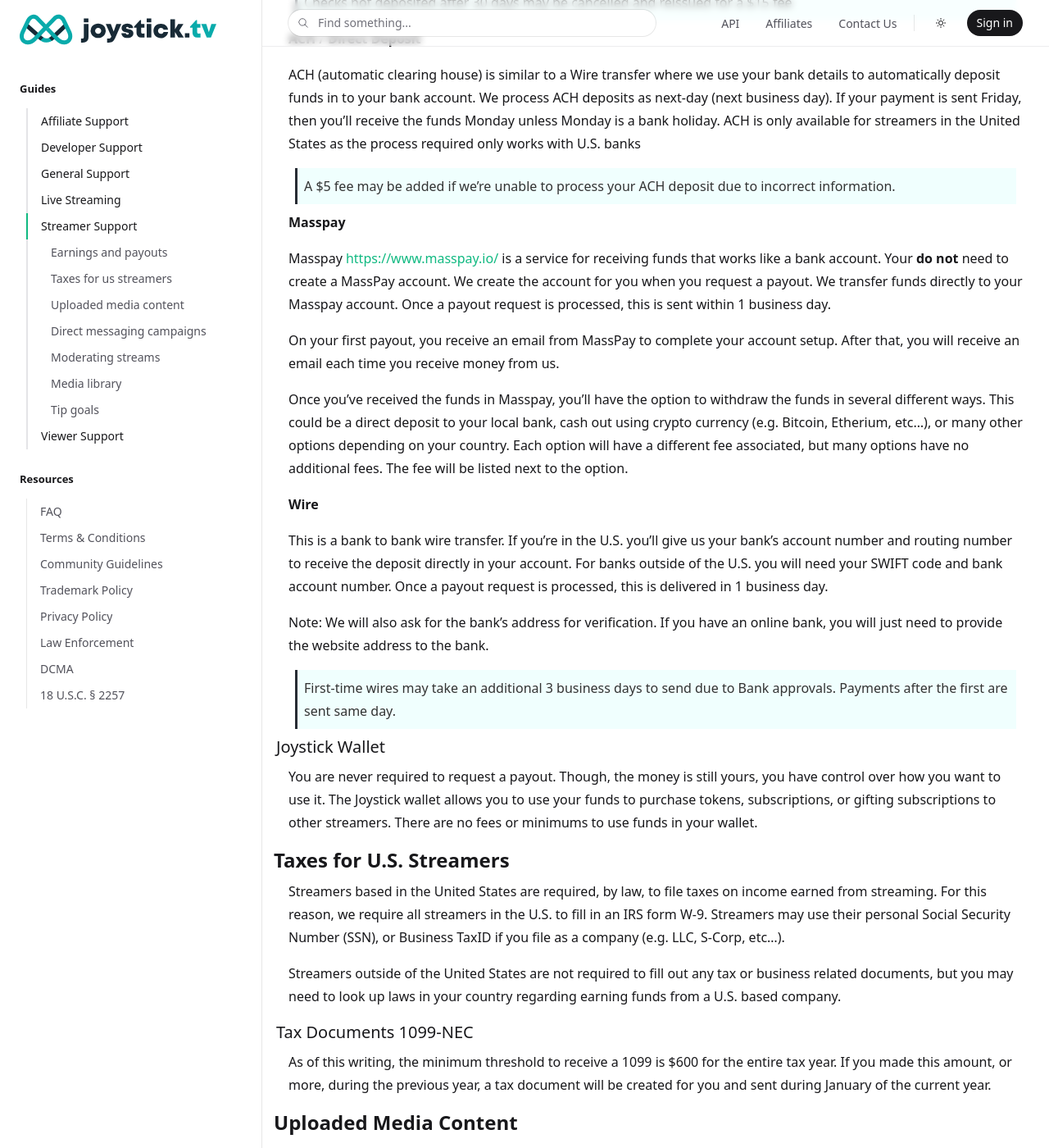
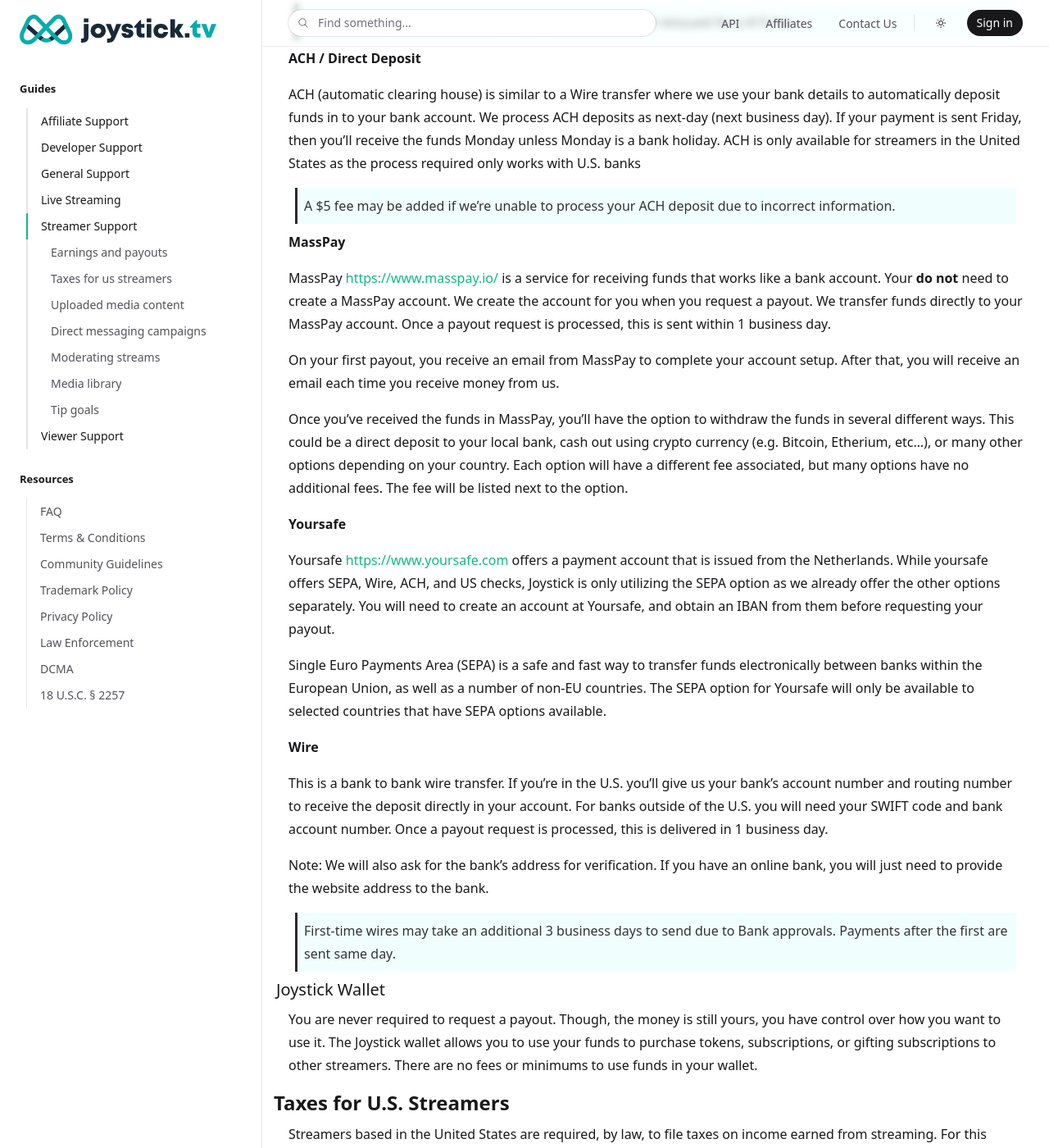
Before and after one commit to joysticktv/joysticktv.github.io, a Jekyll site: the page built from streamer_support.md, in a window 1280 px wide and 1400 px high, scrolled down 1967 px. Shown: the whole window at 82% size. Built offline with Jekyll 4.4.1, drawn with Linux system fonts in a browser that asks for light colours; nearby versions of some CDN libraries; comment, search, counter and statistics services are not loaded; some of the changed text lies outside the part shown.

Commit message:
Adding guides on Yoursafe

```diff
--- a/streamer_support.md
+++ b/streamer_support.md
@@ -52,7 +52,8 @@
 *Payout Options*
 * **Check** ($50 min / $2 fee)
 * **ACH** ($100 min / $2 fee)
-* **Masspay** ($100 min / $2 fee)
+* **MassPay** ($100 min / $2 fee)
+* **Yoursafe** ($100 min / $2 fee)
 * **Wire** ($400 min / $35 fee)
 * **Joystick Wallet** ($0 min / $0 fee)
 
@@ -83,14 +84,20 @@
 
 > A $5 fee may be added if we’re unable to process your ACH deposit due to incorrect information.
 
-**Masspay**
+**MassPay**
 
-Masspay [https://www.masspay.io/](https://www.masspay.io/) is a service for receiving funds that works like a bank account. Your **do not** need to create a MassPay account. We create the account for you when you request a payout. We transfer funds directly to your Masspay account. Once a payout request is processed, this is sent within 1 business day.
+MassPay [https://www.masspay.io/](https://www.masspay.io/) is a service for receiving funds that works like a bank account. Your **do not** need to create a MassPay account. We create the account for you when you request a payout. We transfer funds directly to your MassPay account. Once a payout request is processed, this is sent within 1 business day.
 
 On your first payout, you receive an email from MassPay to complete your account setup. After that,
 you will receive an email each time you receive money from us.
 
-Once you've received the funds in Masspay, you'll have the option to withdraw the funds in several different ways. This could be a direct deposit to your local bank, cash out using crypto currency (e.g. Bitcoin, Etherium, etc...), or many other options depending on your country. Each option will have a different fee associated, but many options have no additional fees. The fee will be listed next to the option.
+Once you've received the funds in MassPay, you'll have the option to withdraw the funds in several different ways. This could be a direct deposit to your local bank, cash out using crypto currency (e.g. Bitcoin, Etherium, etc...), or many other options depending on your country. Each option will have a different fee associated, but many options have no additional fees. The fee will be listed next to the option.
+
+**Yoursafe**
+
+Yoursafe [https://www.yoursafe.com](https://www.yoursafe.com) offers a payment account that is issued from the Netherlands. While yoursafe offers SEPA, Wire, ACH, and US checks, Joystick is only utilizing the SEPA option as we already offer the other options separately. You will need to create an account at Yoursafe, and obtain an IBAN from them before requesting your payout.
+
+Single Euro Payments Area (SEPA) is a safe and fast way to transfer funds electronically between banks within the European Union, as well as a number of non-EU countries. The SEPA option for Yoursafe will only be available to selected countries that have SEPA options available.
 
 **Wire**
 
```
